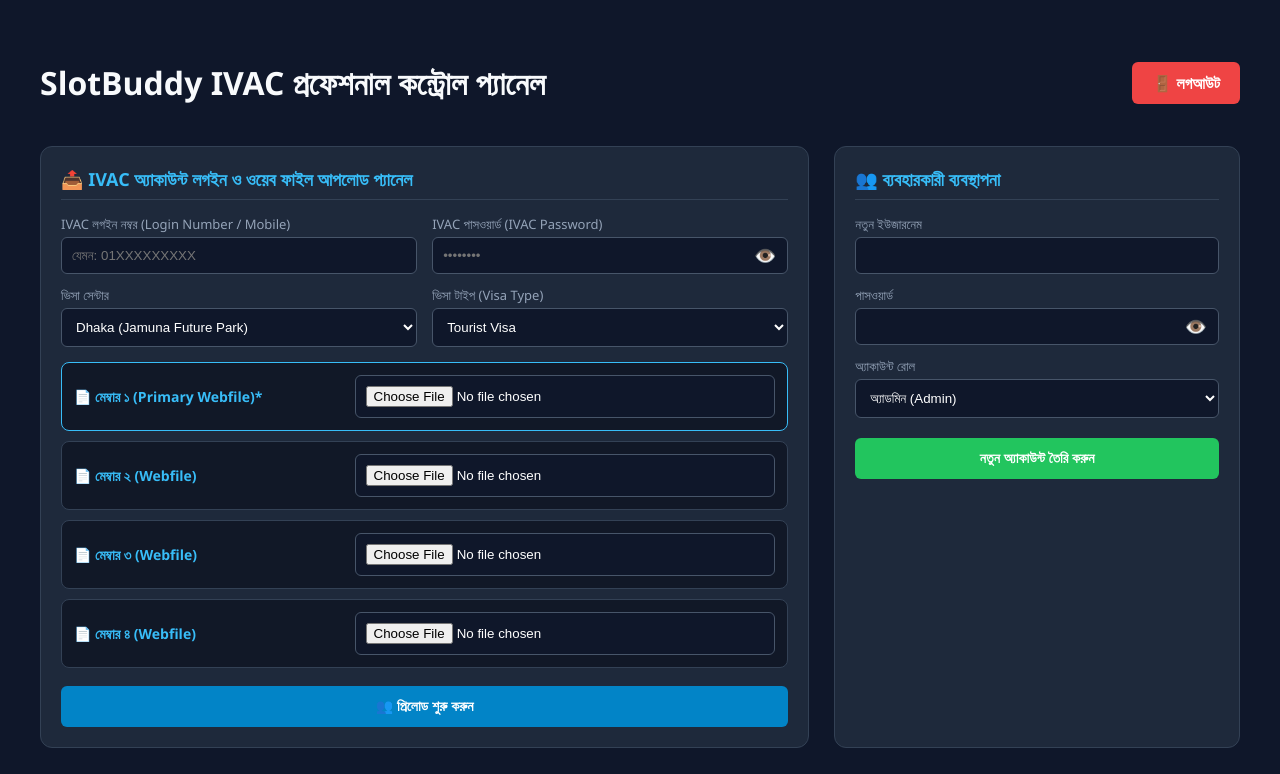
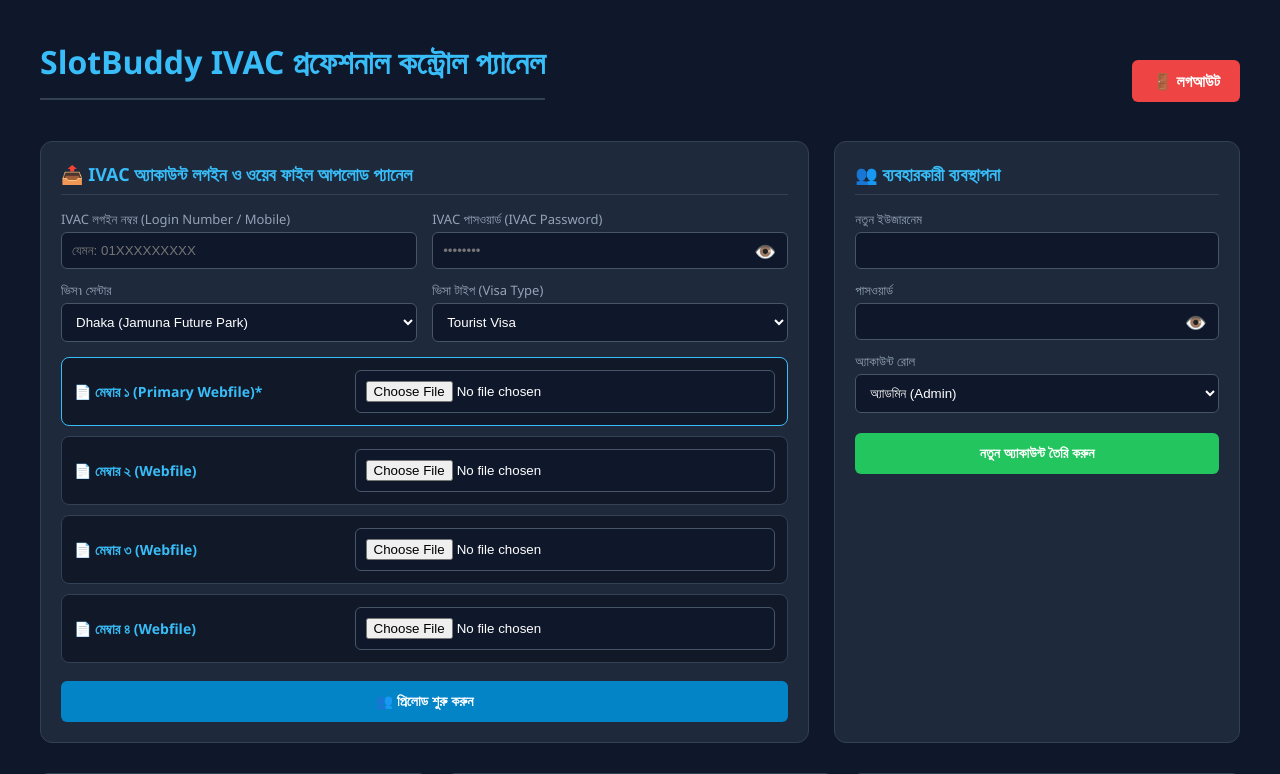
Before and after one commit to sheikhfarukh943-source/visa-bot, a Flask app: page /admin in a window 1280 px wide. Shown: the top 774 px of the page. Run offline with Flask 3, Linux system fonts and the light colour scheme; the visitor is signed in with stand-in values (Sample User, id 1); data comes from the database, SQL or seed files in the repository.

Commit message:
admin.html

```diff
--- a/templates/admin.html
+++ b/templates/admin.html
@@ -6,7 +6,7 @@
     <style>
         body { font-family: 'Segoe UI', Arial, sans-serif; background: #0f172a; color: #f8fafc; padding: 40px; margin: 0; }
         .dashboard { max-width: 1200px; margin: 0 auto; }
-        <h1> { color: #38bdf8; border-bottom: 2px solid #334155; padding-bottom: 15px; margin-top: 0; }
+        h1 { color: #38bdf8; border-bottom: 2px solid #334155; padding-bottom: 15px; margin-top: 0; }
         .header-top { display: flex; justify-content: space-between; align-items: center; margin-bottom: 20px; }
         .logout-btn { padding: 10px 20px; background: #ef4444; color: white; text-decoration: none; border-radius: 6px; font-weight: bold; }
 
@@ -20,10 +20,10 @@
         label { display: block; margin-bottom: 4px; font-size: 13px; color: #94a3b8; }
         input, select { width: 100%; padding: 10px; background: #0f172a; border: 1px solid #475569; border-radius: 6px; color: white; box-sizing: border-box; }
 
-        /* পাসওয়ার্ড শো/হাইড বাটনের সুনির্দিষ্ট পজিশন */
+        /* পাসওয়ার্ড শো/হাইড বাটনের পজিশন ও স্টাইল */
         .password-container { position: relative; display: flex; align-items: center; }
         .password-container input { padding-right: 45px; width: 100%; }
-        .toggle-password { position: absolute; right: 12px; cursor: pointer; color: #94a3b8; font-size: 18px; user-select: none; z-index: 10; }
+        .toggle-password { position: absolute; right: 12px; cursor: pointer; color: #94a3b8; font-size: 18px; user-select: none; z-index: 999; }
         .toggle-password:hover { color: #38bdf8; }
 
         button.submit-btn { width: 100%; padding: 12px; background: #0284c7; color: white; border: none; border-radius: 6px; cursor: pointer; font-weight: bold; font-size: 14px; margin-top: 8px; }
@@ -74,7 +74,7 @@
 
                 <div class="form-row">
                     <div class="form-group">
-                        <label>ভিসা সেন্টার</label>
+                        <label>ভিসา সেন্টার</label>
                         <select id="center">
                             <option value="Dhaka">Dhaka (Jamuna Future Park)</option>
                             <option value="Chittagong">Chittagong</option>
@@ -164,7 +164,7 @@
 </div>
 
 <script>
-    // পাসওয়ার্ড শো/হাইড করার বিশুদ্ধ ও সচল লজিক
+    // পাসওয়ার্ড ভিউ পরিবর্তন করার নিখুঁত মেথড
     function togglePassword(inputId, iconElement) {
         const inputField = document.getElementById(inputId);
         if (inputField.type === "password") {
@@ -176,6 +176,7 @@
         }
     }
 
+    // ফাইল এবং তথ্য সফলভাবে সাবমিট করার বিশুদ্ধ ফাংশন
     async function uploadGroupData() {
         const ivac_phone = document.getElementById('ivac_phone').value;
         const ivac_pass = document.getElementById('ivac_pass').value;
@@ -188,7 +189,3 @@
 
         const file1Input = document.getElementById('file_1');
         if(!file1Input.files || file1Input.files.length === 0) {
-            return alert('মেম্বার ১ (Primary Webfile) আপলোড করা বাধ্যতামূলক।');
-        }
-
-        const formData = new FormData();
```
